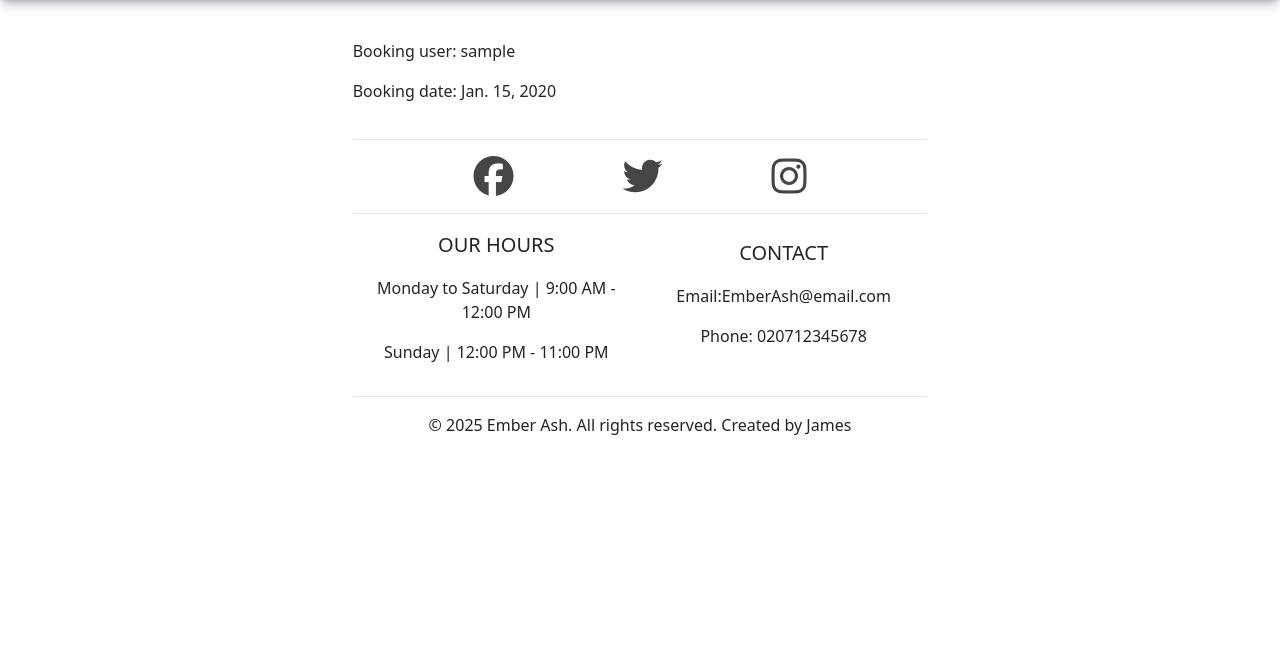
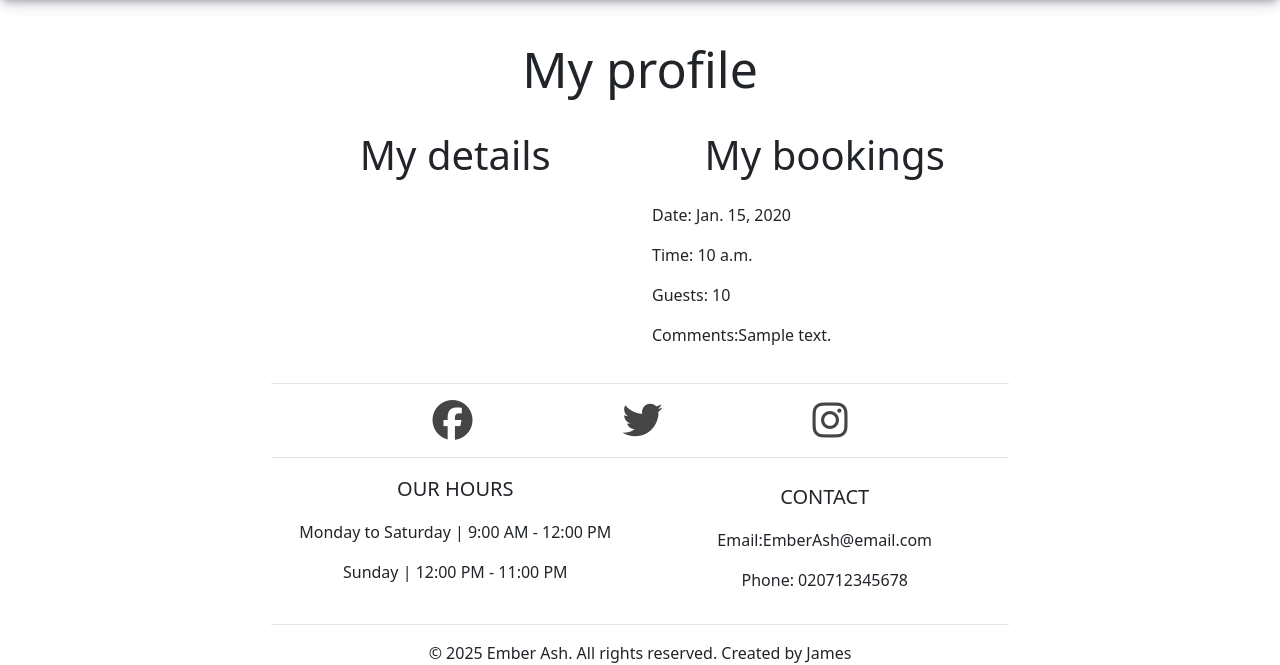
Before and after one commit to JamesBracken/Ember-Ash, a Django app: page /my_profile/ in a window 1280 px wide. Shown: the part 161-826 px from the top of the page. Before the commit the page ends 596 px from the top, so only its background shows below. Run offline with Django 4.2, Linux system fonts and the light colour scheme; a user stored in the database is signed in; tables that the repository leaves empty hold one stand-in row (values such as "Sample post"); some libraries are stand-ins or nearby versions.

Commit message:
Add: display my_profile booking info

```diff
--- a/user/templates/my_profile.html
+++ b/user/templates/my_profile.html
@@ -2,10 +2,28 @@
 
 {% block content%}
 {% comment %} <h1>{{ bookings }}</h1> {% endcomment %}
-{% for booking in bookings %}
-<p>Booking user: {{ booking.user }}</p>
-<p>Booking date: {{ booking.booking_date }}</p>
-{% comment %} <p>{{  }}</p>
-<p>{{  }}</p> {% endcomment %}
-{% endfor%}
+
+<div class="container">
+    <div class="row d-flex justify-content-center">
+        <div class="d-flex justify-content-center mb-4">
+            <h1>My profile</h1>
+        </div>
+        <div class="col-6">
+            <h2 class="text-center mb-4">My details</h2>
+        </div>
+        <div class="col-6">
+            <h2 class="text-center mb-4">My bookings</h2>
+            {% for booking in bookings %}
+                <div class="col-12">
+                    {% comment %} <p>Booking user: {{ booking.user }}</p> {% endcomment %}
+                    <p>Date: {{ booking.booking_date }}</p>
+                    <p>Time: {{ booking.booking_time }}</p>
+                    <p>Guests: {{ booking.guests_qty }}</p>
+                    <p>Comments:{{ booking.comment }}</p>
+                </div>
+            {% endfor%}
+        </div>
+
+    </div>
+</div>
 {% endblock %}
```
